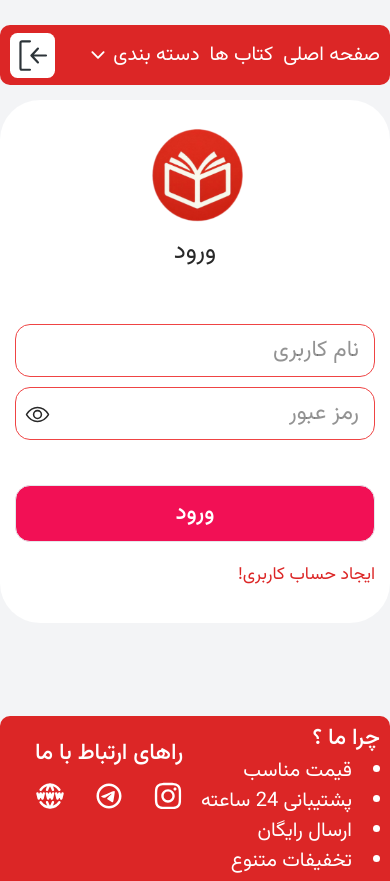
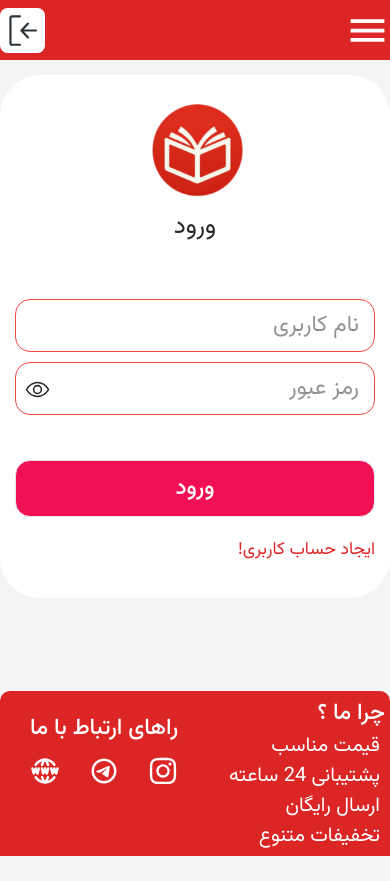
Before and after one commit to amirkhani123/ketabestan, a Next.js app: page /signin in a window 390 px wide. After the commit the page ends 856 px from the top, so only its background shows below. Built offline with nearby package versions, Linux system fonts and the light colour scheme; no server answers; the database is empty.

Commit message:
responsive mainLayout

```diff
--- a/src/app/globals.css
+++ b/src/app/globals.css
@@ -90,4 +90,5 @@ body{
 .my-submit{
   @apply w-full p-2  bg-[#f21055] rounded-xl text-white text-lg mt-8 font-light border hover:text-[#f21055] hover:bg-white hover:border-[#f21055]  outline-none disabled:opacity-65 my-hover
 }
+
 }
--- a/src/components/layouts/layout/Footer.tsx
+++ b/src/components/layouts/layout/Footer.tsx
@@ -1,3 +1,4 @@
+
 import Link from "next/link"
 import { FaInstagram } from "react-icons/fa6"
 import { RiTelegramLine } from "react-icons/ri"
@@ -5,14 +6,14 @@ import { TbWorldWww } from "react-icons/tb"
 
 function Footer() {
   return (
-    <div className='text-white bg-red-600 w-full   rounded-t-lg py-1 px-2 mt-5 flex  justify-between'>
+    <div className='text-white bg-red-600 w-full   rounded-t-lg py-1 px-2 mt-5 flex  justify-between max-sm:px-1'>
          <div >
           <p className="font-light text-lg"> چرا ما ؟</p>
-          <ul className="list-disc list-inside" >
-            <li>قیمت مناسب </li>
-            <li>پشتیبانی 24 ساعته</li>
-            <li>ارسال رایگان</li>
-            <li>تخفیفات متنوع</li>
+          <ul className="list-disc list-inside max-sm:mr-1 max-sm:list-none" >
+            <li className="max-sm:text-base ">قیمت مناسب</li>
+            <li className="max-sm:text-base">پشتیبانی 24 ساعته</li>
+            <li className="max-sm:text-base">ارسال رایگان</li>
+            <li className="max-sm:text-base">تخفیفات متنوع</li>
           </ul>
          </div>
          <div className="ml-5 mt-3">
--- a/src/components/layouts/layout/Header.tsx
+++ b/src/components/layouts/layout/Header.tsx
@@ -7,25 +7,27 @@ import { IuseCategories } from '@/interface/interfaces';
 import { useGetCart } from '@/redux/fetures/cartSlice';
 import { signOut, useSession } from 'next-auth/react'
 import Link from 'next/link'
-import {  useState } from 'react'
+import { useState } from 'react'
 import toast from 'react-hot-toast';
 import { GoSignIn } from 'react-icons/go';
-import { IoIosArrowDown } from 'react-icons/io';
-import { IoBagHandle } from 'react-icons/io5';
+import { IoIosArrowDown, IoIosArrowUp, IoMdMenu } from 'react-icons/io';
+import { IoBagHandle, IoHomeOutline } from 'react-icons/io5';
 import { MdOutlineAccountCircle } from 'react-icons/md';
-import { TbLogout } from 'react-icons/tb';
+import { TbLogout,TbBooks, TbCategory } from 'react-icons/tb';
+
 
 function Header() {
   const state=useGetCart();
   const session=useSession();
   const [isShowMenu,setIsShowMenu]=useState(false);
   const {categories,isLoading}=useCategories() as IuseCategories;
+  const [isMenuHamburger,setIsMenuHamburger]=useState(false);
   return (
-    <header className='w-full h-12 flex items-center justify-between py-1 px-2 mt-5 mb-3 bg-red-600 text-white rounded-lg'>
-        <ul className='flex items-center gap-2'>
+    <header className='w-full h-12 flex items-center justify-between py-1 px-2 mt-5 mb-3 bg-red-600 text-white rounded-lg max-sm:mt-0  max-sm:rounded-none max-sm:p-0'>
+        <ul className='flex items-center gap-2 max-sm:hidden'>
             <li className='my-hover header-li'><Link href="/">صفحه اصلی</Link></li>
             <li className='my-hover header-li'><Link href="/books"> کتاب ها</Link></li>
-            <li  onMouseEnter={()=>setIsShowMenu(true)} onMouseLeave={()=>{setIsShowMenu(false)}}><Link href="/" className='my-icons'> دسته بندی  <IoIosArrowDown /> </Link>
+            <li  onMouseEnter={()=>setIsShowMenu(true)} onMouseLeave={()=>{setIsShowMenu(false)}}><Link href="/" className='my-icons'> دسته بندی <IoIosArrowDown/>  </Link>
             {isShowMenu && (
             <ul className="absolute bg-red-500 shadow-2xl shadow-red-300 rounded-xl w-44 min-h-22 p-2 opacity-0 animate-show">
               {
@@ -34,8 +36,26 @@ function Header() {
             </ul>
             )}
             </li>
-
         </ul>
+        <button className='max-sm:inline-block hidden' onClick={()=>setIsMenuHamburger(true)}><IoMdMenu size={45} /></button>
+       {isMenuHamburger && (
+        <div className='absolute h-[100vh] w-40 rounded-l-md bg-white top-0  right-[-5px] z-10 opacity-0 animate-show'>
+              <button onClick={()=>setIsMenuHamburger(false)} className='text-red-500 font-semibold text-2xl p-2 w-full text-left'>X</button>
+              <ul className='p-1 px-2 list-decimal'>
+              <li onClick={()=>setIsMenuHamburger(false)}><Link href="/" className='my-icons gap-2 justify-normal mr-1 text-black text-lg'><IoHomeOutline size={22} /> صفحه اصلی</Link></li>
+            <li onClick={()=>setIsMenuHamburger(false)}><Link href="/books" className='my-icons gap-2 justify-normal mr-1 text-black text-lg'> <TbBooks /> کتاب ها</Link></li>
+            <li  onClick={()=>setIsShowMenu(!isShowMenu)} ><p className=' text-black font-light text-lg but-menu my-icons gap-2' > <TbCategory /> دسته بندی {isShowMenu? <IoIosArrowUp /> :<IoIosArrowDown />}</p>
+            {isShowMenu && (
+            <ul className="mr-2" onClick={()=>setIsMenuHamburger(false)}>
+              {
+                isLoading ? (<Loading/>):(   <CategoriesLi categories={categories} />)
+              }
+            </ul>
+            )}
+            </li>
+              </ul>
+        </div>
+       )}
         <div>
              {session.status=="authenticated" ? (<div className='flex gap-1 items-center  rounded-lg px-1'>
                 <Link href="/cart" className='p-1 cursor-pointer flex justify-center items-center bg-white rounded-md text-center my-hover hover:opacity-60 relative'>
--- a/src/components/modules/Banner.tsx
+++ b/src/components/modules/Banner.tsx
@@ -9,7 +9,7 @@ function Banner() {
         <p className="font-normal ">دانش در دسترس هر ایرانی</p>
         </div>
         <div>
-            <Image src="/images/banner.png" alt="banner.png" width={300} height={300} className="rounded-md " loading="eager" />
+            <Image src="/images/banner.png" alt="banner.png" width={300} height={300} className="rounded-md " loading="eager" priority />
         </div>
     </div>
   )
--- a/src/components/modules/CategoriesLi.tsx
+++ b/src/components/modules/CategoriesLi.tsx
@@ -3,7 +3,7 @@ import Link from 'next/link'
 function CategoriesLi({categories}:{categories:Icategories[]}) {
   return (
     categories?.map((category:Icategories) => (
-        <li className='header-li ' key={category._id}><Link href={{pathname:"/books",query:{"category":category.name}}}>{category.name}</Link></li>
+        <li className='header-li max-sm:text-gray-600  max-sm:font-light max-sm:text-lg' key={category._id}><Link href={{pathname:"/books",query:{"category":category.name}}}>{category.name}</Link></li>
       ))
   )
 }
```
